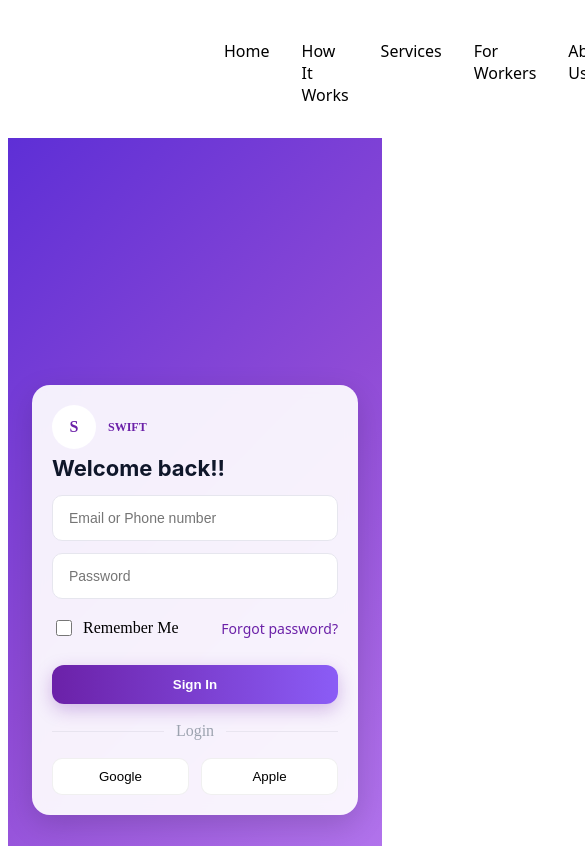
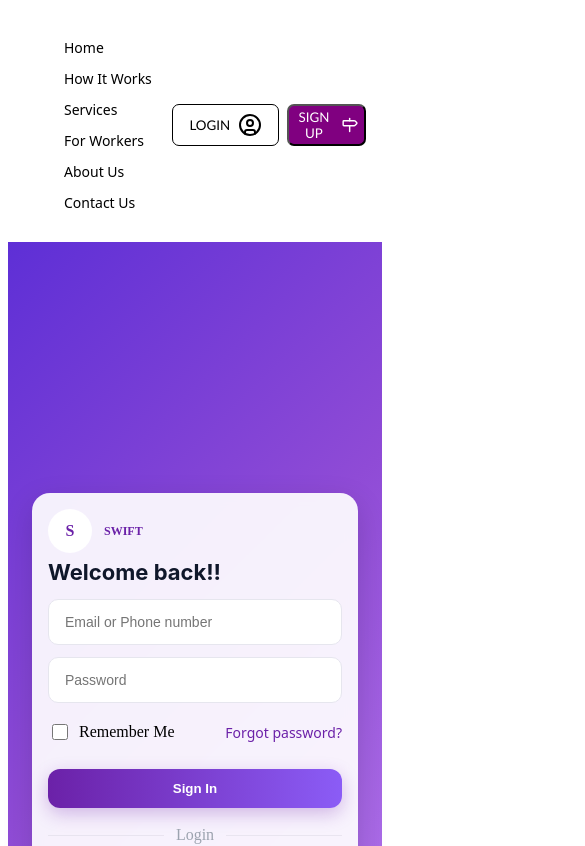
Before and after one commit to NovisticTechBoy/Swift2.0, a React (Vite) app: page /login in a window 390 px wide. Shown: the top 846 px of the page, 585 px wide, since content can reach past the window. Built offline with nearby package versions, Linux system fonts and the light colour scheme.

Commit message:
Modified Styling and Layouts for mobile responsiveness
Added responsive styles for mobile views

```diff
--- a/src/App.css
+++ b/src/App.css
@@ -310,3 +310,55 @@ width: 20%;
   .auth-card{ padding:20px }
   .auth-card h2{ font-size:22px }
 }
+/* Mobile / Responsive adjustments */
+@media (max-width: 900px) {
+  nav {
+    padding-left: 1rem;
+    padding-right: 1rem;
+  }
+
+  .navbar-items {
+    gap: 12px;
+    font-size: 14px;
+    flex-wrap: wrap;
+  }
+
+  .auth-buttons {
+    gap: 8px;
+  }
+
+  .intro-line {
+    font-size: 1.25rem;
+    width: auto;
+  }
+
+  .Intro p {
+    font-size: 1rem;
+  }
+
+  .image-container {
+    flex-direction: column;
+    align-items: center;
+    padding: 12px;
+    gap: 18px;
+  }
+
+  .image-container .reveal {
+    width: 100%;
+    max-width: 420px;
+  }
+
+  .how-inner, .test-inner {
+    padding: 0 12px
+  }
+}
+
+@media (max-width: 480px) {
+  .intro-line { font-size: 1rem }
+  .Intro p { font-size: 0.95rem }
+  .find-work, .i-work { padding: 0.4rem 0.6rem; font-size: 14px }
+  .auth-card { width: 94%; padding: 16px }
+  .how-grid { gap: 12px }
+  .how-icon { width:48px; height:48px }
+  .reveal img { height: 160px }
+}
```
